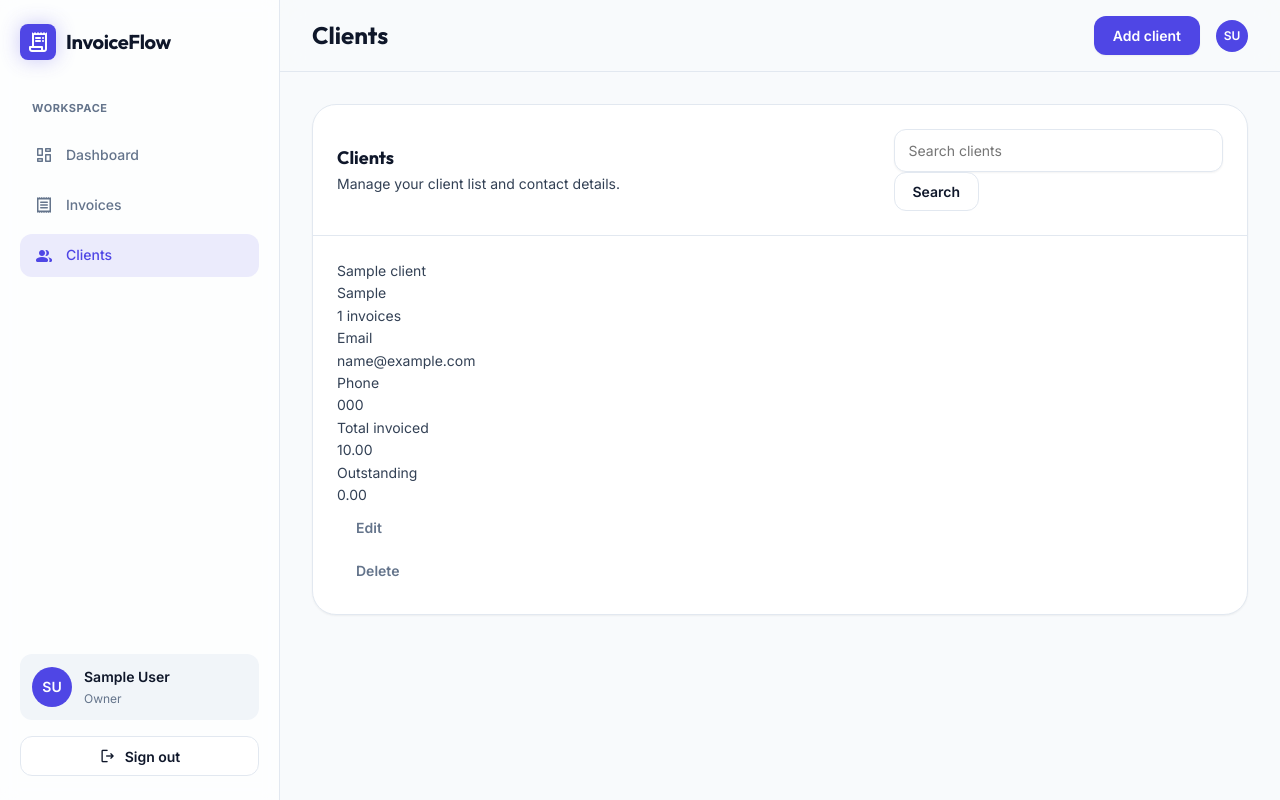
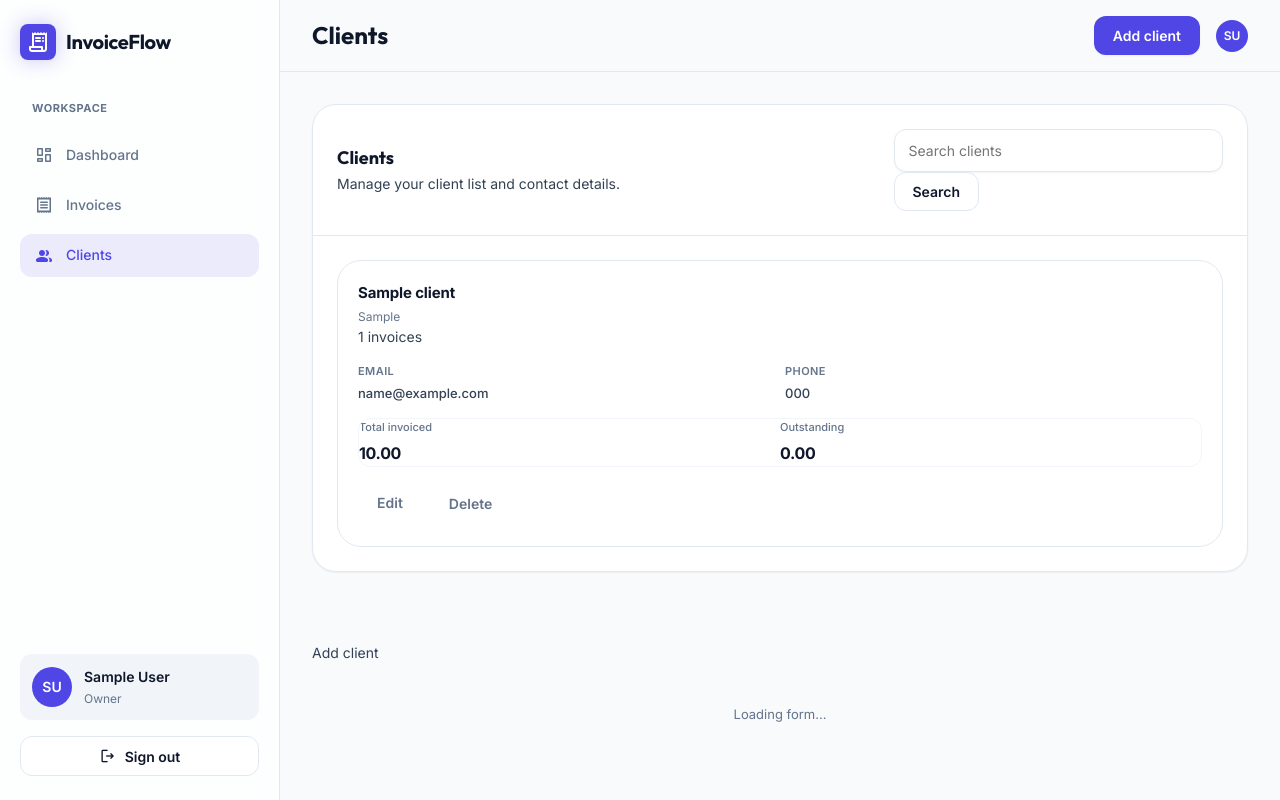
Before and after one commit to Giri-www/invoiceflow, a Django app: page /clients/ in a window 1280 px wide. Run offline with Django 5.2, Linux system fonts and the light colour scheme; a user stored in the database is signed in; tables that the repository leaves empty hold one stand-in row (values such as "Sample post"); parts of the project's set-up code (start-up, migrations or seed data) failed here and were passed over; some libraries are stand-ins or nearby versions.

Commit message:
fIX : DESIGN CHANGE

```diff
--- a/static/css/app.css
+++ b/static/css/app.css
@@ -239,10 +239,209 @@ tr:last-child td { border-bottom: none; }
 @keyframes slideInRight { from { transform: translateX(100%); opacity: 0; } to { transform: translateX(0); opacity: 1; } }
 
 /* Modals */
-.modal-overlay { position: fixed; inset: 0; background: rgba(15, 23, 42, 0.6); backdrop-filter: blur(4px); display: flex; align-items: center; justify-content: center; opacity: 0; visibility: hidden; transition: all 0.3s ease; z-index: 200; }
+/* .modal-overlay { position: fixed; inset: 0; background: rgba(15, 23, 42, 0.6); backdrop-filter: blur(4px); display: flex; align-items: center; justify-content: center; opacity: 0; visibility: hidden; transition: all 0.3s ease; z-index: 200; }
 .modal-overlay.open { opacity: 1; visibility: visible; }
 .modal { background: var(--surface); border-radius: var(--radius-xl); padding: 32px; width: min(600px, 95vw); box-shadow: var(--shadow-xl); transform: scale(0.95); opacity: 0; transition: all 0.3s ease; }
-.modal-overlay.open .modal { transform: scale(1); opacity: 1; }
+.modal-overlay.open .modal { transform: scale(1); opacity: 1; } */
+/* ─── Modal ─── */
+/* ── Clients page ── */
+.clients-toolbar {
+  display: flex;
+  align-items: center;
+  justify-content: space-between;
+  margin-bottom: 20px;
+  gap: 16px;
+}
+
+.clients-count {
+  font-size: 13px;
+  font-weight: 600;
+  color: var(--muted);
+}
+
+.clients-search {
+  display: flex;
+  align-items: center;
+  gap: 10px;
+  background: var(--surface);
+  border: 1.5px solid var(--border);
+  border-radius: var(--radius-md);
+  padding: 8px 14px;
+  width: 300px;
+  transition: border-color 0.2s;
+}
+
+.clients-search:focus-within {
+  border-color: var(--accent);
+  box-shadow: 0 0 0 3px var(--accent-soft);
+}
+
+.clients-search .search-icon { font-size: 18px; color: var(--muted); }
+
+.clients-search input {
+  border: none;
+  outline: none;
+  background: transparent;
+  font-size: 13px;
+  color: var(--ink-strong);
+  width: 100%;
+  box-shadow: none;
+  padding: 0;
+}
+
+/* ── Client grid ── */
+.clients-grid {
+  display: grid;
+  grid-template-columns: repeat(auto-fill, minmax(300px, 1fr));
+  gap: 16px;
+}
+
+/* ── Client card ── */
+.client-card {
+  background: var(--surface);
+  border: 1px solid var(--border);
+  border-radius: var(--radius-xl);
+  padding: 20px;
+  display: flex;
+  flex-direction: column;
+  gap: 14px;
+  transition: box-shadow 0.2s, transform 0.2s;
+}
+
+.client-card:hover {
+  box-shadow: var(--shadow-md);
+  transform: translateY(-2px);
+}
+
+.client-card-top {
+  display: flex;
+  align-items: flex-start;
+  justify-content: space-between;
+}
+
+.client-avatar {
+  width: 44px;
+  height: 44px;
+  border-radius: var(--radius-md);
+  background: var(--accent);
+  color: white;
+  display: flex;
+  align-items: center;
+  justify-content: center;
+  font-weight: 700;
+  font-size: 15px;
+}
+
+.client-invoice-pill {
+  padding: 4px 10px;
+  border-radius: var(--radius-full);
+  font-size: 11px;
+  font-weight: 600;
+  background: var(--accent-soft);
+  color: var(--accent);
+}
+
+.client-identity { }
+.client-name { font-size: 15px; font-weight: 700; color: var(--ink-strong); letter-spacing: -0.01em; }
+.client-company { font-size: 12px; color: var(--muted); margin-top: 2px; }
+
+.client-divider { height: 1px; background: var(--surface-alt); }
+
+.client-details { display: grid; grid-template-columns: 1fr 1fr; gap: 10px; }
+.detail-label { font-size: 11px; color: var(--muted); font-weight: 600; text-transform: uppercase; letter-spacing: 0.04em; margin-bottom: 3px; }
+.detail-value { font-size: 13px; color: var(--ink); font-weight: 500; white-space: nowrap; overflow: hidden; text-overflow: ellipsis; }
+
+.client-metrics {
+  display: grid;
+  grid-template-columns: 1fr 1fr;
+  border: 1px solid var(--surface-alt);
+  border-radius: var(--radius-md);
+  overflow: hidden;
+}
+
+.metric-cell { padding: 12px 14px; background: var(--surface-alt); }
+.metric-cell:first-child { border-right: 1px solid var(--border); }
+.metric-label { font-size: 11px; color: var(--muted); font-weight: 500; margin-bottom: 4px; }
+.metric-value { font-size: 16px; font-weight: 700; color: var(--ink-strong); letter-spacing: -0.02em; }
+.metric-danger { color: var(--danger); }
+.metric-success { color: var(--success); }
+
+.client-actions { display: flex; gap: 8px; }
+
+.client-btn {
+  flex: 1;
+  padding: 8px;
+  border-radius: var(--radius-sm);
+  font-size: 12px;
+  font-weight: 600;
+  cursor: pointer;
+  text-align: center;
+  border: 1.5px solid var(--border);
+  background: var(--surface);
+  color: var(--muted);
+  transition: all 0.15s;
+  display: block;
+}
+
+.client-btn:hover { background: var(--surface-alt); border-color: var(--muted); color: var(--ink-strong); }
+.client-btn-danger:hover { background: #FEF2F2; border-color: #FECACA; color: var(--danger); }
+.inline-form { flex: 1; display: flex; }
+.inline-form .client-btn { width: 100%; }
+
+/* ── Empty state ── */
+.clients-empty {
+  display: flex;
+  flex-direction: column;
+  align-items: center;
+  justify-content: center;
+  padding: 80px 24px;
+  gap: 14px;
+  text-align: center;
+}
+
+.empty-icon-wrap {
+  width: 64px;
+  height: 64px;
+  border-radius: 18px;
+  background: var(--surface-alt);
+  display: flex;
+  align-items: center;
+  justify-content: center;
+}
+
+.empty-heading { font-size: 17px; font-weight: 700; color: var(--ink-strong); }
+.empty-body { font-size: 13px; color: var(--muted); max-width: 280px; line-height: 1.7; }
+
+/* ── Modal loading ── */
+.modal-loading {
+  display: flex;
+  align-items: center;
+  justify-content: center;
+  gap: 10px;
+  padding: 40px;
+  color: var(--muted);
+  font-size: 13px;
+}
+
+.spinning { animation: spin 1s linear infinite; display: inline-block; }
+@keyframes spin { to { transform: rotate(360deg); } }
+
+/* ── Modal close button ── */
+.modal-close {
+  width: 32px;
+  height: 32px;
+  border-radius: var(--radius-sm);
+  background: var(--surface-alt);
+  border: none;
+  cursor: pointer;
+  color: var(--muted);
+  display: flex;
+  align-items: center;
+  justify-content: center;
+  transition: background 0.2s;
+}
+.modal-close:hover { background: var(--border); color: var(--ink-strong); }
+.modal-close .material-symbols-rounded { font-size: 18px; }
 
 /* Responsive adjustments */
 .mobile-only { display: none; }
```
